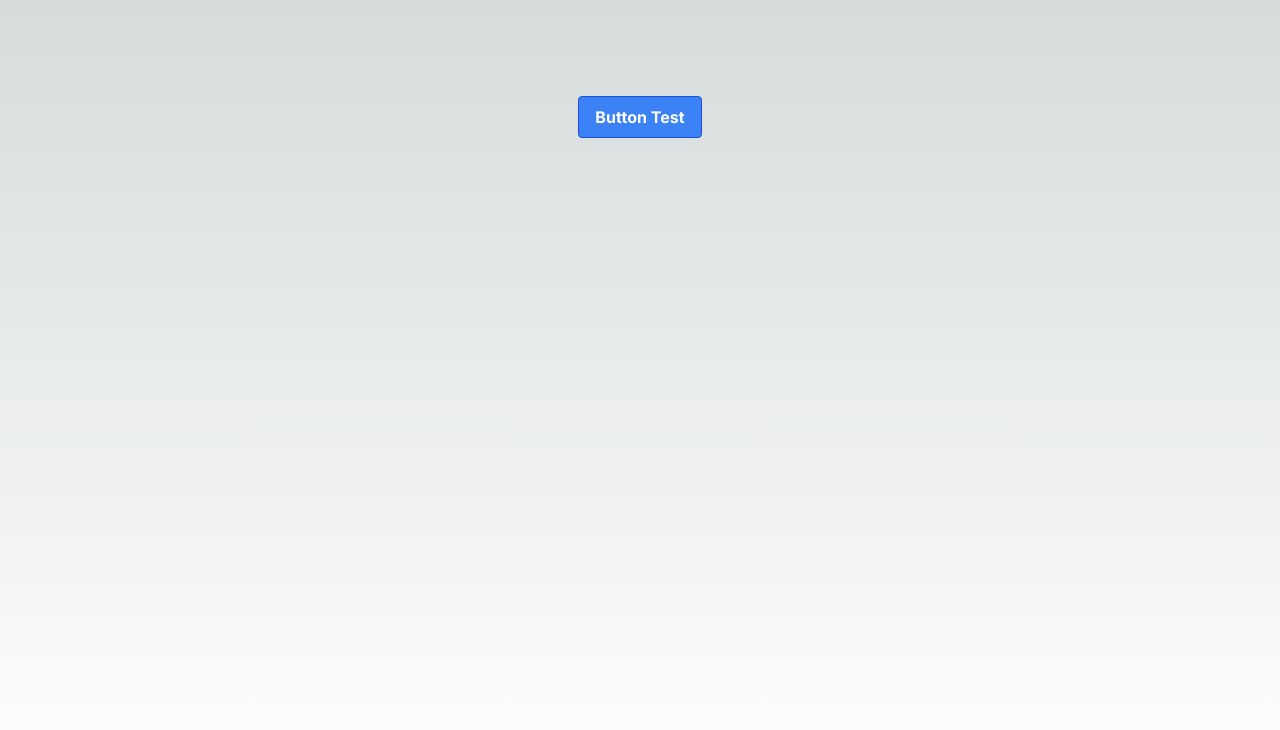
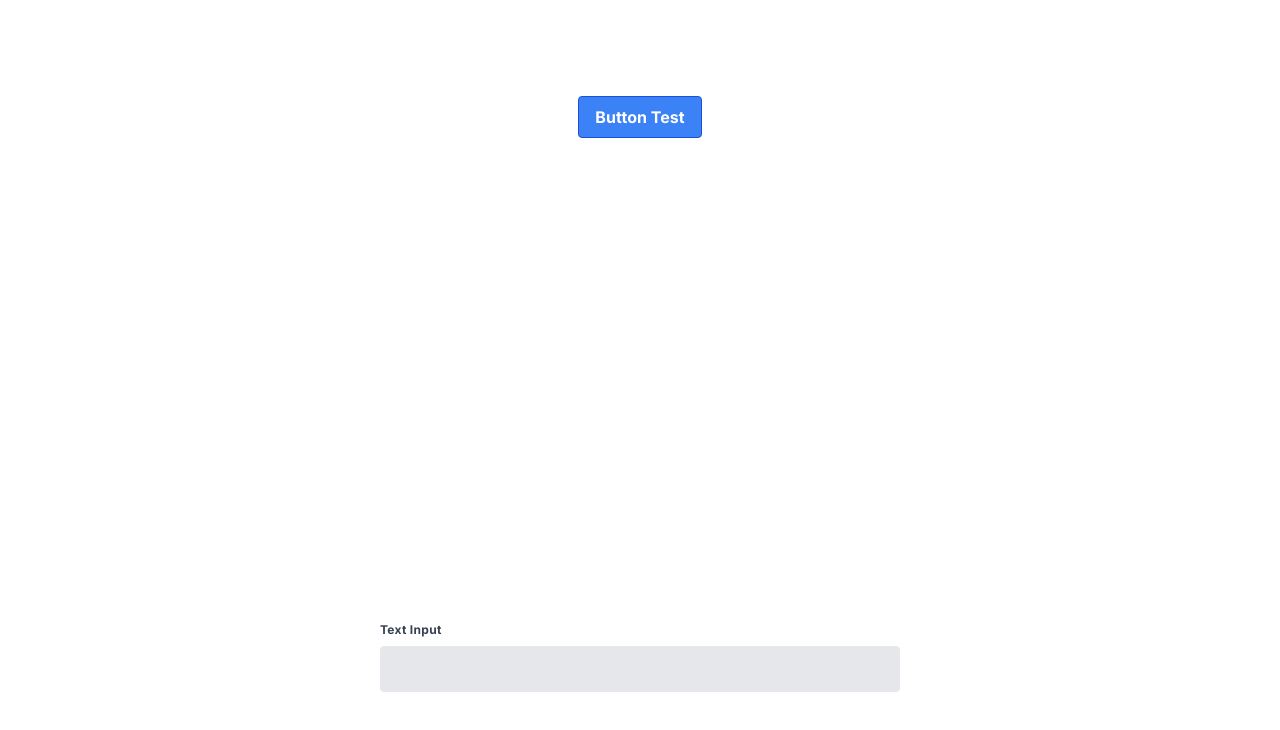
Before and after one commit to gfmoreira/MyHelper, a Next.js app: page / in a window 1280 px wide. Shown: the top 730 px of the page. Built offline with nearby package versions, Linux system fonts and the light colour scheme.

Commit message:
Create textInput component

```diff
--- a/src/app/globals.css
+++ b/src/app/globals.css
@@ -1,7 +1,7 @@
 @tailwind base;
 @tailwind components;
 @tailwind utilities;
-
+/*
 :root {
   --foreground-rgb: 0, 0, 0;
   --background-start-rgb: 214, 219, 220;
@@ -30,4 +30,4 @@ body {
   .text-balance {
     text-wrap: balance;
   }
-}
+} */
--- a/src/app/page.tsx
+++ b/src/app/page.tsx
@@ -1,5 +1,6 @@
 "use client";
 import Button from "@/components/Button/Button";
+import TextInput from "@/components/TextInput/TextInput";
 import Image from "next/image";
 
 export default function Home() {
@@ -12,6 +13,8 @@ export default function Home() {
       >
         Button Test
       </Button>
+
+      <TextInput title="Text Input" type="alphanumeric" />
     </main>
   );
 }
--- /dev/null
+++ b/src/components/TextInput/TextInput.tsx
@@ -0,0 +1,53 @@
+import TextInputProps from "@/services/models/TextInput";
+
+const TextInput = (props: TextInputProps) => {
+  const {
+    title,
+    placeholder,
+    value,
+    handleOnChange,
+    error,
+    disabled,
+    required,
+    maxLength,
+    type,
+  } = props;
+
+  function handleOnChangeAlphanumeric(event: any): void {
+    if (event.target.validity.valid) {
+      handleOnChange != null && handleOnChange(event.target.value);
+    }
+  }
+
+  return (
+    <div className="w-full md:w-1/2 px-3 mb-6 md:mb-0">
+      <label className="block tracking-wide text-gray-700 text-xs font-bold mb-2">
+        {title} {required ? <span>*</span> : null}
+      </label>
+      <input
+        data-testid="appearance-none block w-full bg-gray-200 text-gray-700 border border-red-500 rounded py-3 px-4 mb-3 leading-tight focus:outline-none focus:bg-white"
+        maxLength={maxLength}
+        type={type !== "alphanumeric" ? type : "text"}
+        pattern={type == "alphanumeric" ? "^[a-zA-Z0-9]*$" : ""}
+        className={`appearance-none block w-full bg-gray-200 text-gray-700 border ${
+          error && "border-red-500"
+        } rounded py-3 px-4 mb-3 leading-tight focus:outline-none focus:bg-white`}
+        placeholder={placeholder}
+        value={value}
+        disabled={disabled}
+        onChange={(event) => {
+          type === "alphanumeric"
+            ? handleOnChangeAlphanumeric(event)
+            : handleOnChange != null && handleOnChange(event.target.value);
+        }}
+      />
+      <div
+        data-testid={`error-textInput`}
+        className="text-red-500 text-xs italic"
+      >
+        {error && "This is a required field"}
+      </div>
+    </div>
+  );
+};
+export default TextInput;
--- /dev/null
+++ b/src/services/models/TextInput.ts
@@ -0,0 +1,19 @@
+import { CSSProperties } from "react";
+
+interface TextInputProps {
+  title?: string;
+  placeholder?: string;
+  textInputName?: string;
+  handleOnChange?: (value: string) => void;
+  value?: string | undefined;
+  disabled?: boolean;
+  required?: boolean;
+  error?: boolean;
+  maxLength?: number;
+  dataCy?: string;
+  dropdownDisabled?: boolean;
+  type?: string;
+  style?: CSSProperties | undefined;
+}
+
+export default TextInputProps;
```
Also changed, not shown: src/components/TextInput/TextInput.styles.ts (added).
